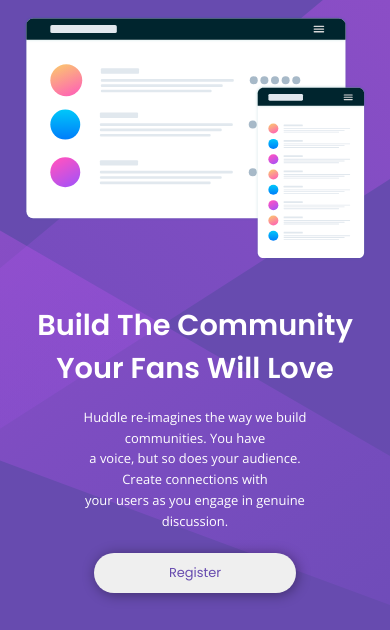
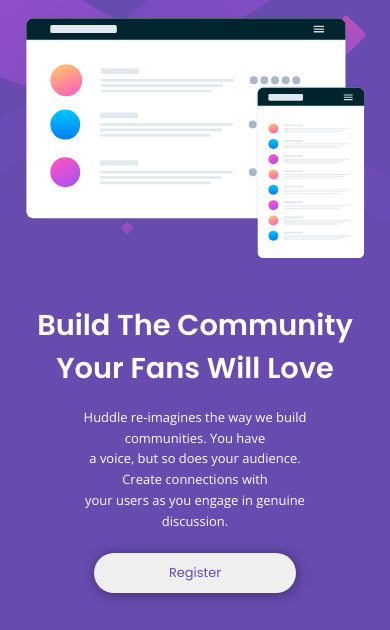
Before and after one commit to ATEOTG/huddle-landing-page, a plain HTML site: page index.html in a window 390 px wide. Shown: the part 153-783 px from the top of the page. Drawn offline with nearby package versions, Linux system fonts and the light colour scheme.

Commit message:
made bg image on mobile stop repeating/positioned properly

```diff
--- a/style.css
+++ b/style.css
@@ -1,7 +1,4 @@
 /*
-- Mobile: 375px
-- Desktop: 1440px
-
 Heading:
 - Family: [Poppins](https://fonts.google.com/specimen/Poppins)
 - Weights: 400, 600
@@ -9,8 +6,6 @@ Heading:
 Body:
 - Family: [Open Sans](https://fonts.google.com/specimen/Open+Sans)
 - Weights: 400
-
-
 */
 
 :root {
@@ -126,9 +121,10 @@ header {
   }
 
   body {
-    background-image: url("images/bg-mobile.svg");
-    background-size: cover;
-    background-position: center;
+    background-image: url(images/bg-mobile.svg);
+    background-size: contain;
+    background-repeat: no-repeat;
+    background-position: top;
   }
 
   .intro {
```
